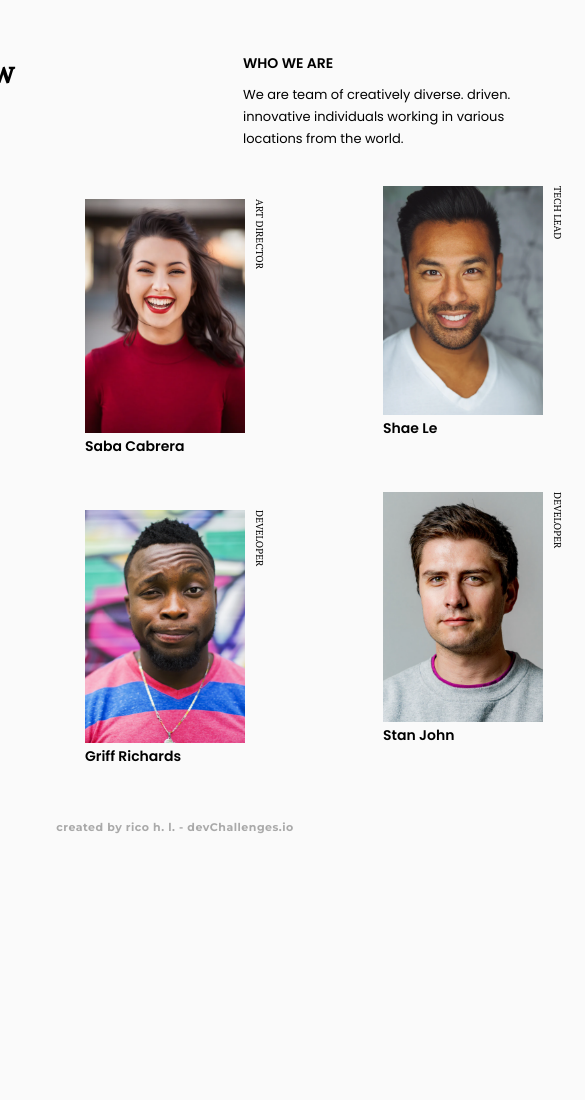
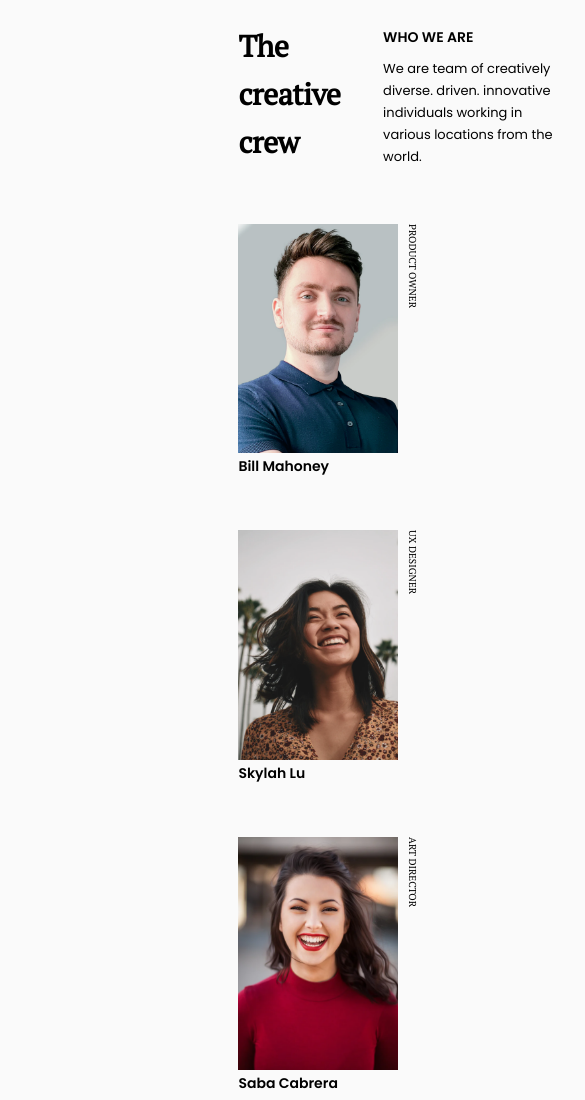
Before and after one commit to ricolaws/my-team-page, a plain HTML site: page index.html in a window 390 px wide. Shown: the top 1100 px of the page, 585 px wide, since content can reach past the window. Before the commit the page ends 857 px from the top, so only its background shows below. Drawn offline with Linux system fonts and the light colour scheme.

Commit message:
create media query for tablets

```diff
--- a/index.html
+++ b/index.html
@@ -24,7 +24,7 @@
       </div>
       <div class="main-panel">
         <div class="first-column container--column">
-          <div class="card">
+          <div class="card" id="bill">
             <div class="container--row">
               <img
                 class="member-photo"
@@ -35,7 +35,7 @@
             </div>
             <h4>Bill Mahoney</h4>
           </div>
-          <div class="card">
+          <div class="card" id="skylah">
             <div class="container--row">
               <img
                 class="member-photo"
@@ -47,8 +47,8 @@
             <h4>Skylah Lu</h4>
           </div>
         </div>
-        <div class="second-column container--column">
-          <div class="card">
+        <div class="desktop-low-column container--column">
+          <div class="card" id="saba">
             <div class="container--row">
               <img
                 class="member-photo"
@@ -59,7 +59,7 @@
             </div>
             <h4>Saba Cabrera</h4>
           </div>
-          <div class="card">
+          <div class="card" id="griff">
             <div class="container--row">
               <img
                 class="member-photo"
@@ -72,7 +72,7 @@
           </div>
         </div>
         <div class="third-column container--column">
-          <div class="card">
+          <div class="card" id="shae">
             <div class="container--row">
               <img
                 class="member-photo"
@@ -83,7 +83,7 @@
             </div>
             <h4>Shae Le</h4>
           </div>
-          <div class="card">
+          <div class="card" id="stan">
             <div class="container--row">
               <img
                 class="member-photo"
--- a/styles.css
+++ b/styles.css
@@ -35,7 +35,6 @@ h1 {
   font-family: "PT Serif", serif;
   font-style: normal;
   font-weight: 700;
-
   font-size: 3rem;
   line-height: 48px;
   letter-spacing: -0.045rem;
@@ -45,7 +44,6 @@ h3 {
   font-family: "Poppins", sans-serif;
   font-size: 1.4rem;
   font-weight: 600;
-  /* margin-top: 1rem; */
   text-transform: uppercase;
 }
 
@@ -62,25 +60,25 @@ p {
   font-weight: normal;
   font-size: 1.3rem;
   line-height: 2.2rem;
-  max-width: 32rem;
-  margin-top: 1rem;
 }
 
 .footer span {
   font-family: "Montserrat", sans-serif;
   font-weight: 400;
+  letter-spacing: 0.05rem;
+  color: #a9a9a9;
 }
 
 a {
   font-weight: 700;
   font-style: bold;
-  text-decoration: inherit;
+  text-decoration: underline;
   color: inherit;
   transition: color 0.8s;
 }
 
 a:hover {
-  color: darkgreen;
+  color: green;
 }
 
 /* *********************
@@ -112,13 +110,16 @@ a:hover {
   flex-direction: row;
   justify-content: space-between;
   align-items: flex-start;
-  /* width: 67.6rem; */
   margin: 4% 16% 2% 16%;
 }
 
 .header__right {
   margin: 0.5rem 4rem 0 4rem;
-  /* margin-right: 12rem; */
+}
+
+.header__right p {
+  max-width: 32rem;
+  margin-top: 1rem;
 }
 
 .title {
@@ -135,8 +136,8 @@ a:hover {
   height: 88%;
 }
 
-/* the second column is set lower on the page. */
-.second-column {
+/* the second column set lower on the page. */
+.desktop-low-column {
   display: flex;
   justify-content: flex-end;
 }
@@ -145,13 +146,11 @@ a:hover {
   display: flex;
   flex-direction: column;
   width: 22rem;
-  /* height: 32rem; */
   margin: 0 0 5rem 0;
 }
 
 .member-photo {
   width: 16rem;
-  /* height: 30rem; */
 }
 
 /* rotated text along upper right side of photo */
@@ -169,15 +168,108 @@ a:hover {
 
 .footer {
   justify-content: center;
-
   bottom: 0;
   width: 120rem;
-  text-align: center;
+  font-size: 1.1rem;
+  padding: 0 4rem 1rem 0;
+}
 
-  font-size: 1.1rem;
-  font-style: normal;
-  font-weight: 400;
-  color: #a9a9a9;
-  padding: 0 4rem 1rem 0;
-  letter-spacing: 0.05rem;
+/* *********************
+        media queries
+    ********************* */
+
+/* smaller screen (tablets) */
+
+@media screen and (max-width: 1024px) {
+  :root {
+    font-size: 48%;
+  }
+
+  body {
+    height: 100%;
+  }
+
+  .header {
+    display: flex;
+    flex-direction: row;
+    justify-content: space-between;
+    align-items: flex-start;
+    margin: 4% 16% 2% 16%;
+  }
+
+  .main-panel {
+    margin: 1% 16% 0 16%;
+    padding: 4rem 0;
+    display: flex;
+    flex-wrap: wrap;
+    justify-content: space-between;
+    height: 88%;
+  }
+
+  .side-text {
+    text-transform: uppercase;
+    font-family: "PT Serif", serif;
+    font-size: 1rem;
+    height: 1.4rem;
+    width: 34.7rem;
+    flex-shrink: 0;
+    transform: rotate(90deg) translate(48%, 16rem);
+  }
 }
+
+/* phone screen */
+
+@media screen and (max-width: 540px) {
+  :root {
+    font-size: 62.5%;
+  }
+
+  body {
+    width: 100vh;
+  }
+
+  .page {
+    max-width: 540px;
+  }
+
+  .header {
+    display: flex;
+    flex-direction: row;
+    justify-content: space-between;
+    align-items: flex-start;
+    margin: 4% 16% 2% 16%;
+  }
+
+  .main-panel {
+    margin: 1% 16% 0 16%;
+    padding: 4rem 0;
+    display: flex;
+    flex-wrap: wrap;
+    justify-content: space-between;
+    height: 88%;
+  }
+
+  #bill {
+    order: 1;
+  }
+
+  #skylah {
+    order: 2;
+  }
+
+  #saba {
+    order: 1;
+  }
+
+  #griff {
+    order: 3;
+  }
+
+  #shae {
+    order: 2;
+  }
+
+  #stan {
+    order: 3;
+  }
+}
```
